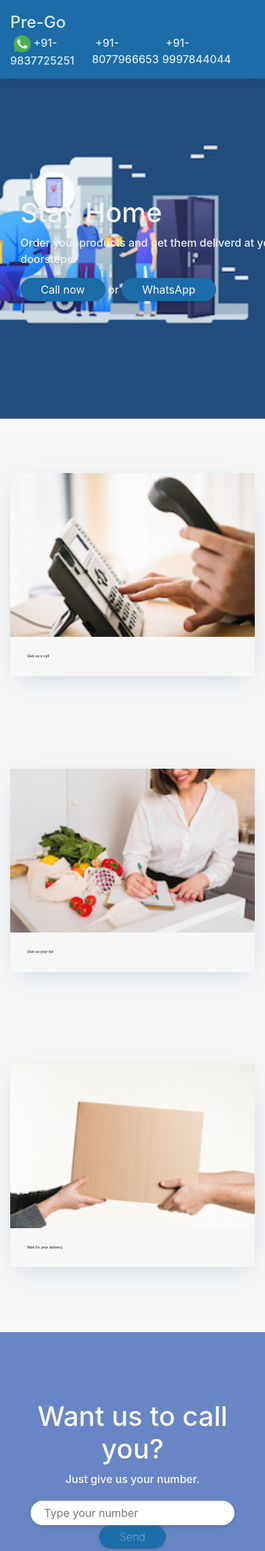
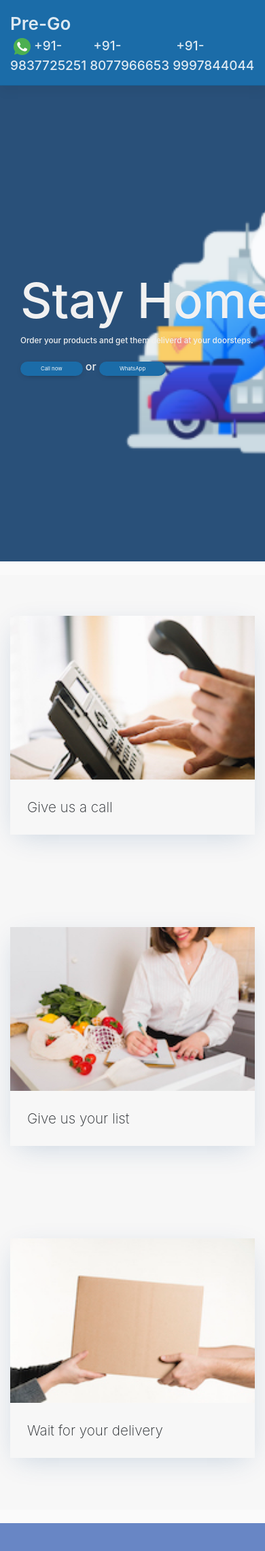
Before and after one commit to priyamarya19/prego, a Django app: page / in a window 390 px wide; the page is wider, and only the part inside the window is pictured. Shown: the top 2282 px of that part at 68% size. Run offline with Django 3.2, Linux system fonts and the light colour scheme; some libraries are stand-ins or nearby versions.

Commit message:
some mobile responsive

```diff
--- a/static/css/custom1.css
+++ b/static/css/custom1.css
@@ -19,13 +19,14 @@ a:hover{
 }
 .banner{
 	background:url('../../static/images/b2.png') ;
-	background-position: right;
+	background-position: center;
   	background-repeat: no-repeat;
   	background-size: cover;
 	width: 100%;
 	height: 500px;
 	display: flex;
 }
+
 .banner-block{
 	height: 100%;
     margin: auto;
@@ -40,6 +41,22 @@ a:hover{
 @media only screen and (max-width: 991px){
 	.banner-block-item{
 		width: 400px;
+	}
+	.banner{
+		height: 700px;
+		background: url(../../static/images/b8.png);
+		background-position: center;
+    	background-repeat: no-repeat;
+    	background-size: cover;
+	}
+	h1{
+		font-size: 4.5rem;
+	}
+	.banner-text{
+		font-size: 3vw;
+	}
+	.banner-button{
+		font-size: 2vw;
 	}
 }
 .carousel-item{
@@ -136,7 +153,8 @@ input[type=text]:focus{
 }
 .nav-logo>a{
 	color: rgba(255,255,255,.85);
-	font-size: 24px;
+	font-size: 26px;
+	font-weight: 600;
 }
 .nav-logo>a:hover{
 	color: #ffffff;
@@ -149,6 +167,7 @@ input[type=text]:focus{
 	list-style-type: none;
 	display: inline-flex;
 	margin: auto;
+	font-size: 19px;
 }
 @media only screen and (max-width: 1199px){
 	li>a{
@@ -188,10 +207,10 @@ input[type=text]:focus{
 @media only screen and (max-width: 991px){
 
 	.steps-text{
-		font-size: 1.3vw;
+		font-size: 5.3vw;
 		padding:25px;
 		/*height: 120px;*/
-		font-weight: 500;
+		font-weight: 200;
 	}
 	.steps-blocks{
 		margin:60px 0px;
@@ -208,7 +227,7 @@ input[type=text]:focus{
 }
 .support-center-items{
 	width: 100%;
-
+	margin: auto;
 }
 .support-form{
 	text-align: center;
@@ -247,9 +266,21 @@ input[type=text]:focus{
 @media only screen and (max-width:991px){
 	.support-center{
 		margin: 80px 0px;
+		height: 600px;
 	}
 	.support-heading{
 		margin:20px 0px;
+	}
+	.service-types{
+		height:300px;
+	}
+	.service-image{
+		width: 250px;
+		height: 250px;
+	}
+	.service-desc{
+		font-size: 3vw;
+		font-weight: 400;
 	}
 }
 ul{
--- a/templates/homepage.html
+++ b/templates/homepage.html
@@ -13,9 +13,9 @@
 					<div class="banner-block-item">
 
 						<h1>Stay Home</h1>
-						<p>Order your products and get them deliverd at your doorsteps.</p>
-						<button class="custom-button" value="Send" style="margin:0px"><a href="tel:+91-9837725251" onMouseOver="this.style.background='none'" style="color: #fafafa;font-weight: 400;">Call now</a></button>
-						or <button class="custom-button" value="Send" style="margin:0px"><a href="https://wa.me/919837725251" onMouseOver="this.style.background='none'" style="color: #fafafa;font-weight: 400;">WhatsApp</a></button>
+						<p class="banner-text">Order your products and get them deliverd at your doorsteps.</p>
+						<button class="custom-button banner-button" value="Send" style="margin:0px"><a href="tel:+91-9837725251" onMouseOver="this.style.background='none'" style="color: #fafafa;font-weight: 400;">Call now</a></button>
+						or <button class="custom-button banner-button" value="Send" style="margin:0px"><a href="https://wa.me/919837725251" onMouseOver="this.style.background='none'" style="color: #fafafa;font-weight: 400;">WhatsApp</a></button>
 					</div>
 				</div>
 			</div>
@@ -24,19 +24,19 @@
 <div class="instructions-block">
 	<div class="container">
 	<div class="steps row margin">
-		<div class="steps-blocks col-md-4">
+		<div class="steps-blocks col-xs-12 col-sm-12 col-sm-12 col-12 col-md-12 col-lg-4">
 			<div class="steps-margins">
 				<div class="steps-items image"><img class="steps-images img-fluid" src="{% static 'images/phone-call.jpg' %}"	alt=""></div>
 				<div class="steps-items"><p class="steps-text">Give us a call </p></div>
 			</div>
 		</div>
-		<div class="steps-blocks col-md-4">
+		<div class="steps-blocks col-xs-12 col-12 col-md-12 col-lg-4">
 			<div class="steps-margins">
 				<div class="steps-items"><img class="steps-images img-fluid" src="{% static 'images/create-list.jpg' %}" alt=""></div>
 				<div class="steps-items"><p class="steps-text">Give us your list</p></div>
 			</div>
 		</div>
-		<div class="steps-blocks col-md-4">
+		<div class="steps-blocks col-xs-12 col-12 col-md-12 col-lg-4">
 			<div class="steps-margins">
 				<div class="steps-items"><img class="steps-images img-fluid" src="{% static 'images/32.jpg' %}" alt=""></div>
 				<div class="steps-items"><p class="steps-text">Wait for your delivery</p></div>
@@ -55,7 +55,7 @@
 			<div class="support-center-items">
 				<div class="support-heading">
 					<h1>Want us to call you?</h1>
-					<p>Just give us your number.</p>
+					<p class="banner-text">Just give us your number.</p>
 				</div>
 				<div class="support-form">
 					<form action="{% url 'contact' %}" method="POST">{%csrf_token%}
@@ -77,26 +77,26 @@
 					<h1 style="font-weight: 200;">Fast and reliable delivery</h1>
 				</div>
 			</div>
-			<div class=" row col-md-12 margin">
-				<div class="col-md-3 service-types">
+			<div class=" row col-lg-12 margin ">
+				<div class="col-md-6 col-lg-3 service-types">
 					<div class="service-type-block">
 						<div class="service-image"><img src="{% static 'images/groceries.png' %}" class="img-fluid" alt=""></div>
 						<div class="service-desc">Groceries</div>
 					</div>
 				</div>
-				<div class="col-md-3 service-types">
+				<div class="col-md-6 col-lg-3 service-types">
 					<div class="service-type-block">
 						<div class="service-image"><img src="{% static 'images/hospital.png' %}" class="img-fluid" alt=""></div>
 						<div class="service-desc">Medical Supplies</div>
 					</div>
 				</div>
-				<div class="col-md-3 service-types">
+				<div class="col-md-6 col-lg-3 service-types">
 					<div class="service-type-block">
 						<div class="service-image"><img src="{% static 'images/pineapple.png' %}" class="img-fluid" alt=""></div>
 						<div class="service-desc">Fruits</div>
 					</div>
 				</div>
-				<div class="col-md-3 service-types">
+				<div class="col-md-6 col-lg-3 service-types">
 					<div class="service-type-block">
 						<div class="service-image"><img src="{% static 'images/broccoli.png' %}" class="img-fluid" alt=""></div>
 						<div class="service-desc">Vegetables</div>
@@ -104,25 +104,25 @@
 				</div>
 			</div>
 			<div class=" row col-md-12 margin">
-				<div class="col-md-3 service-types">
+				<div class="col-md-6 col-lg-3 service-types">
 					<div class="service-type-block">
 						<div class="service-image"><img src="{% static 'images/veterinary.png' %}" class="img-fluid" alt=""></div>
 						<div class="service-desc">Pet care</div>
 					</div>
 				</div>
-				<div class="col-md-3 service-types">
+				<div class="col-md-6 col-lg-3 service-types">
 					<div class="service-type-block">
 						<div class="service-image"><img src="{% static 'images/box.png' %}" class="img-fluid" alt=""></div>
 						<div class="service-desc">Parcels</div>
 					</div>
 				</div>
-				<div class="col-md-3 service-types">
+				<div class="col-md-6 col-lg-3 service-types">
 					<div class="service-type-block">
 						<div class="service-image"><img src="{% static 'images/cow.png' %}" class="img-fluid" alt=""></div>
 						<div class="service-desc">Dairy</div>
 					</div>
 				</div>
-				<div class="col-md-3 service-types">
+				<div class="col-md-6 col-lg-3 service-types">
 					<div class="service-type-block">
 						<div class="service-image"><img src="{% static 'images/present.png' %}" class="img-fluid" alt=""></div>
 						<div class="service-desc">Gifts</div>
--- a/templates/navbar.html
+++ b/templates/navbar.html
@@ -2,10 +2,10 @@
 <div class="navbar">
 	<div class="container">
 		<div class="row" style="width:100%;">
-			<div class="nav-logo col-md-3">
+			<div class="nav-logo col-md-2">
 				<a href="#">Pre-Go</a>
 			</div>
-			<div class="nav-items col-md-9">
+			<div class="nav-items col-md-10">
 				<ul class="nav-items-list">
 					<li class="nav-item"><a href="tel:+91-9837725251"><img src="{% static 'images/whatsapp.png' %}" style="width:25px;"> +91-9837725251</a></li>
 					<li class="nav-item"><a href="tel:+91-8077966653">+91-8077966653</a></li>
```
Also changed, not shown: static/images/b8.png (added).
